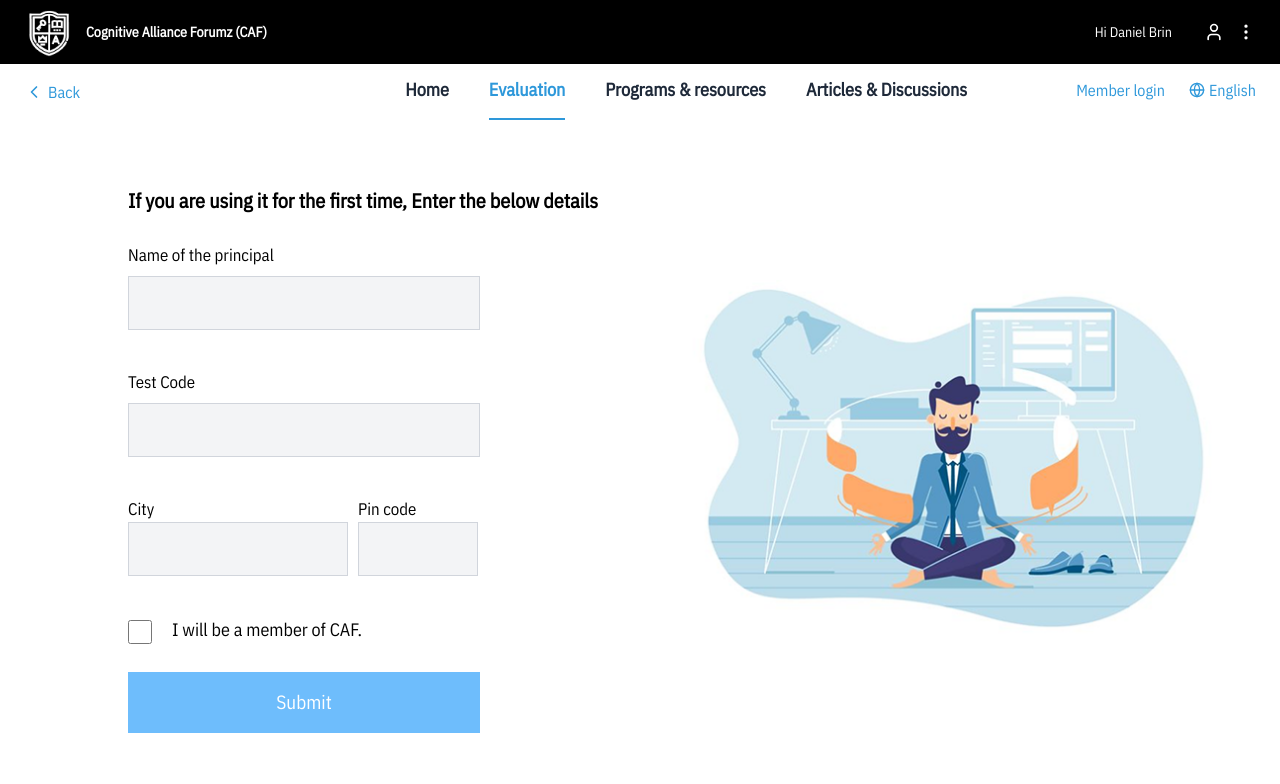
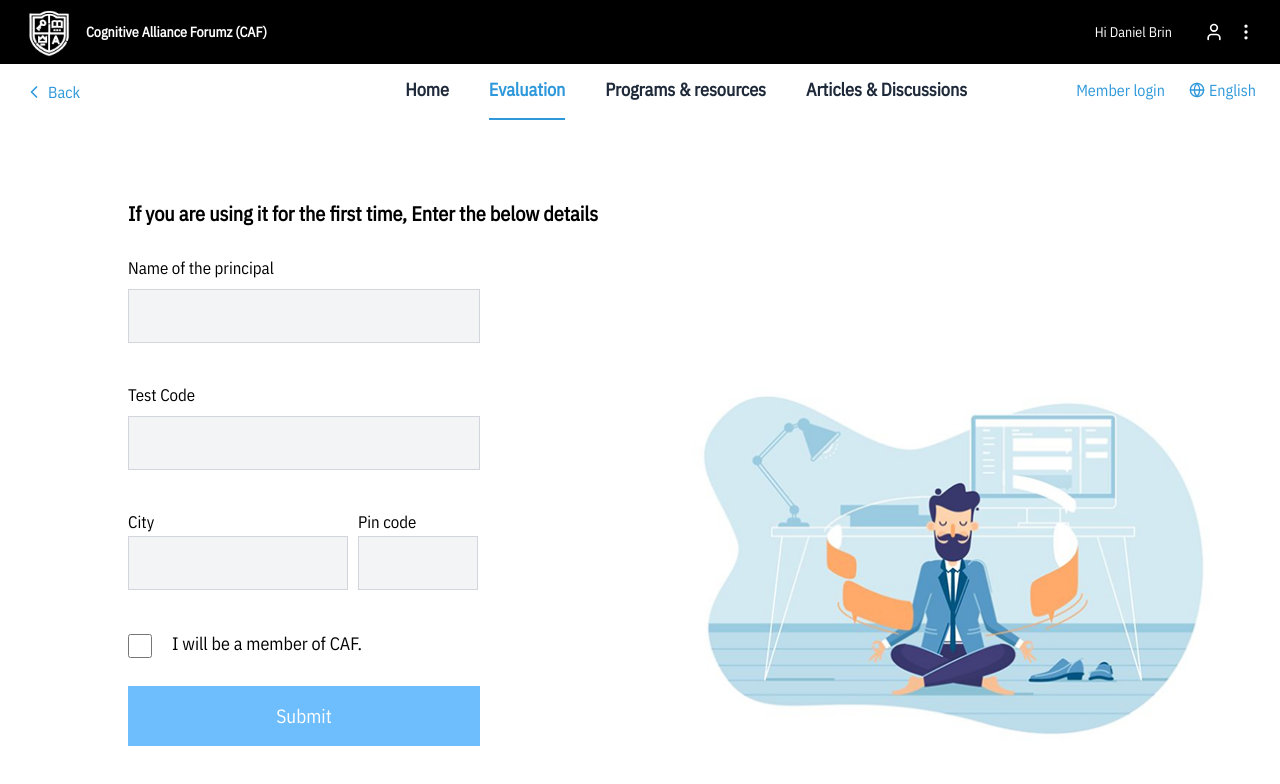
Before and after one commit to theabhayrajan/caf_website, a Next.js app: page /evaluation/principaldetails in a window 1280 px wide. Shown: the top 784 px of the page. Built offline with nearby package versions, Linux system fonts and the light colour scheme.

Commit message:
image optimization

```diff
--- a/src/app/evaluation/kidsdetails/page.js
+++ b/src/app/evaluation/kidsdetails/page.js
@@ -60,7 +60,7 @@ export default function OTPLoginStatic() {
     return (
         <div className="min-h-screen flex flex-col lg:overflow-hidden">
             <Header />
-            <div className="flex-1 flex items-center justify-center px-4 overflow-y-auto lg:overflow-hidden">
+            <div className="flex-1 flex items-start lg:mt-20 justify-center px-4 overflow-y-auto lg:overflow-hidden">
                 <div className="grid grid-cols-1 lg:grid-cols-2 place-items-center w-full max-w-9xl py-6 lg:py-0">
                     {/* Image for small screens */}
                     <div className="flex lg:hidden items-center justify-center mt-5">
@@ -168,7 +168,7 @@ export default function OTPLoginStatic() {
                     </div>
 
                     {/* Right Section - Image */}
-                    <div className="hidden lg:flex items-center justify-center">
+                    <div className="hidden lg:flex lg:self-end lg:translate-y-25 items-center justify-center">
                         <Image
                             src="/kidsotp.png"
                             alt="Illustration"
--- a/src/app/evaluation/kidslogin/page.js
+++ b/src/app/evaluation/kidslogin/page.js
@@ -81,7 +81,7 @@ export default function OTPLoginStatic() {
     return (
         <div className="min-h-screen flex flex-col lg:overflow-hidden">
             <Header />
-            <div className="flex-1 flex items-center justify-center px-4 overflow-y-auto lg:overflow-hidden">
+            <div className="flex-1 flex items-start lg:mt-20 justify-center px-4 overflow-y-auto lg:overflow-hidden">
                 <div className="grid grid-cols-1 lg:grid-cols-2 place-items-center w-full max-w-9xl py-6 lg:py-0">
                     <div className="flex lg:hidden items-center justify-center mt-5">
                         <Image
@@ -171,7 +171,7 @@ export default function OTPLoginStatic() {
                     </div>
 
                     {/* Right Section - Image */}
-                    <div className="hidden lg:flex items-center justify-center">
+                    <div className="hidden lg:flex lg:self-end lg:translate-y-25 items-center justify-center">
                         <Image
                             src="/kidsotp.png"
                             alt="Illustration"
--- a/src/app/evaluation/principaldetails/page.js
+++ b/src/app/evaluation/principaldetails/page.js
@@ -62,7 +62,7 @@ export default function OTPLoginStatic() {
     return (
         <div className="min-h-screen flex flex-col lg:overflow-hidden">
             <Header />
-            <div className="flex-1 flex items-center justify-center px-4 overflow-y-auto lg:overflow-hidden">
+            <div className="flex-1 flex items-start lg:mt-20 justify-center px-4 overflow-y-auto lg:overflow-hidden">
                 <div className="grid grid-cols-1 lg:grid-cols-2 place-items-center w-full max-w-9xl py-6 lg:py-0">
                     {/* Image for small screens */}
                     <div className="flex lg:hidden items-center justify-center mt-5">
@@ -177,7 +177,7 @@ export default function OTPLoginStatic() {
                     </div>
 
                     {/* Right Section - Image */}
-                    <div className="hidden lg:flex items-center justify-center">
+                    <div className="hidden lg:flex lg:self-end items-center justify-center">
                         <Image
                             src="/principallogin.png"
                             alt="Illustration"
--- a/src/app/evaluation/principallogin/page.js
+++ b/src/app/evaluation/principallogin/page.js
@@ -81,7 +81,7 @@ export default function OTPLoginStatic() {
     return (
         <div className="min-h-screen flex flex-col lg:overflow-hidden">
             <Header />
-            <div className="flex-1 flex items-center justify-center px-4 overflow-y-auto lg:overflow-hidden">
+            <div className="flex-1 flex items-start lg:mt-10 justify-center px-4 overflow-y-auto lg:overflow-hidden">
                 <div className="grid grid-cols-1 lg:grid-cols-2 place-items-center w-full max-w-9xl py-6 lg:py-0">
                     <div className="flex lg:hidden items-center justify-center mt-5">
                         <Image
@@ -175,7 +175,7 @@ export default function OTPLoginStatic() {
                     </div>
 
                     {/* Right Section - Image */}
-                    <div className="hidden lg:flex items-center justify-center">
+                    <div className="hidden lg:flex lg:self-end items-center justify-center">
                         <Image
                             src="/principallogin.png"
                             alt="Illustration"
```
